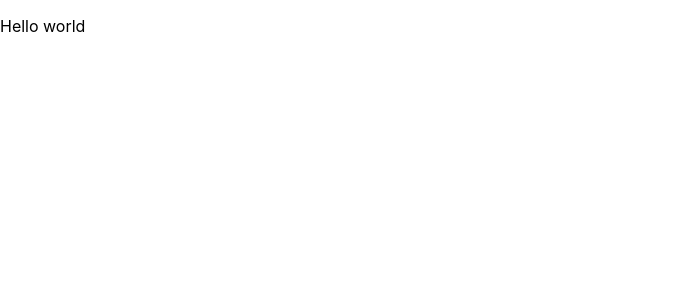
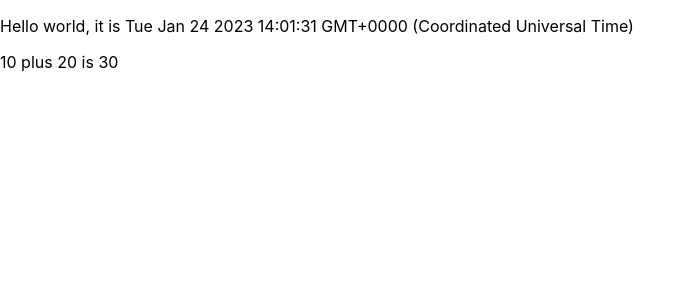
Before and after one commit to piggybox/fullstack-open, a React (Create React App) app in the folder part1/: page / in a window 1280 px wide. Shown: the top 300 px of the page, without its empty margins (0-695 px from the left). Built offline with nearby package versions, Linux system fonts and the light colour scheme.

Commit message:
Simple math in react

```diff
--- a/part1/src/App.js
+++ b/part1/src/App.js
@@ -1,9 +1,17 @@
 import "./App.css";
 
 const App = () => {
+  const now = new Date();
+  const a = 10;
+  const b = 20;
+  console.log(now, a + b);
+
   return (
     <div>
-      <p>Hello world</p>
+      <p>Hello world, it is {now.toString()}</p>
+      <p>
+        {a} plus {b} is {a + b}
+      </p>
     </div>
   );
 };
```
